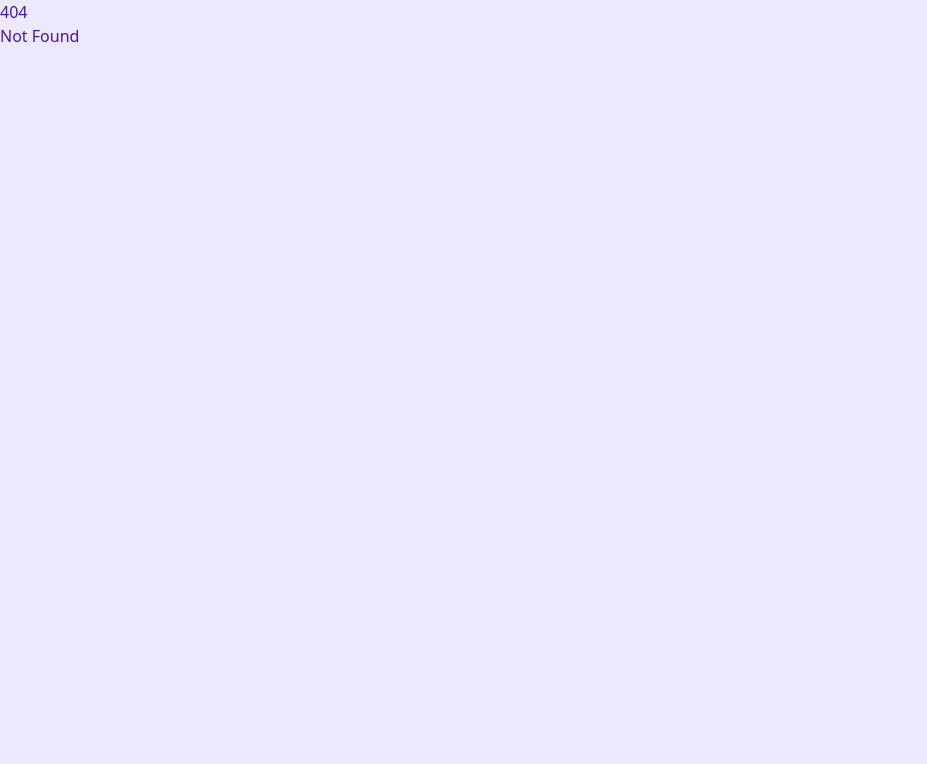
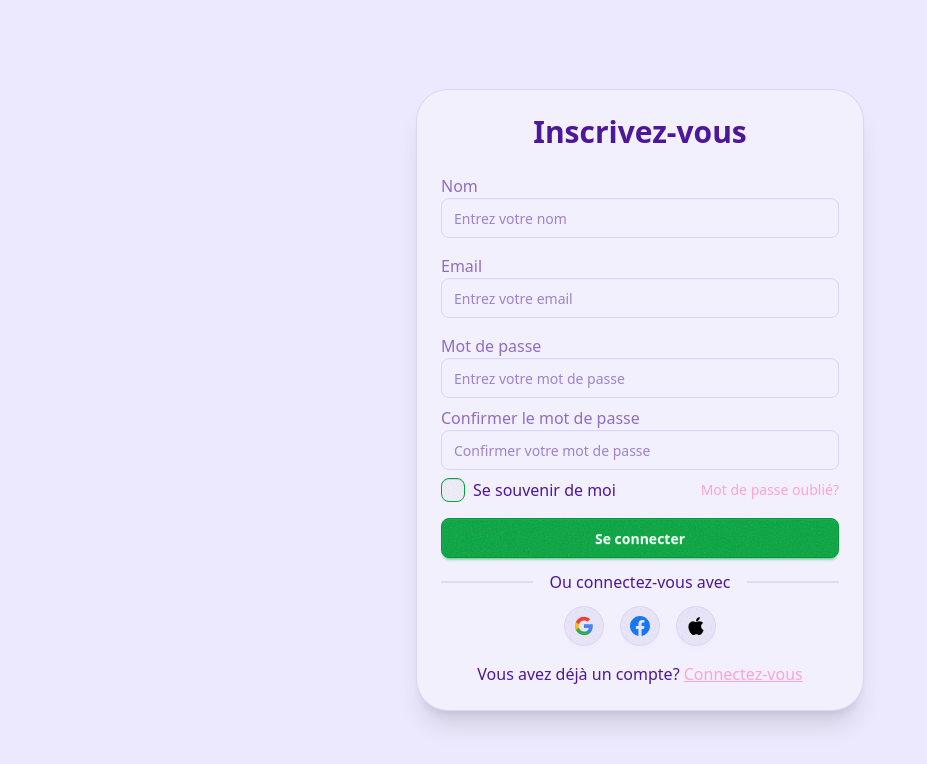
Before and after one commit to tugnodev/cc-frontend, a SvelteKit app: page /auth/signup in a window 1280 px wide. Before the commit this address had no page. Shown: the top 764 px of the page, without its empty margins (0-927 px from the left). Built offline with nearby package versions, Linux system fonts and the light colour scheme.

Commit message:
New update

```diff
--- a/src/components/SignupF.svelte
+++ b/src/components/SignupF.svelte
@@ -1,4 +1,3 @@
-<<<<<<< HEAD
 <script>
     import { backendFetch } from "../lib/backend";
     let email = "";
@@ -128,9 +127,6 @@
         <p class="text-center">
             Vous avez déjà un compte?
             <a href="/auth/login" class="link link-primary">Connectez-vous</a>
-            >
         </p>
     </div>
 </div>
-=======
->>>>>>> 0e58c64 (true)
--- /dev/null
+++ b/src/routes/auth/signup/+page.svelte
@@ -0,0 +1,10 @@
+<script>
+    import SignupF from "../../../components/SignupF.svelte";
+    import SignupForm from "../../../components/SignupForm.svelte";
+</script>
+
+<main>
+    <div>
+        <SignupF />
+    </div>
+</main>
```
